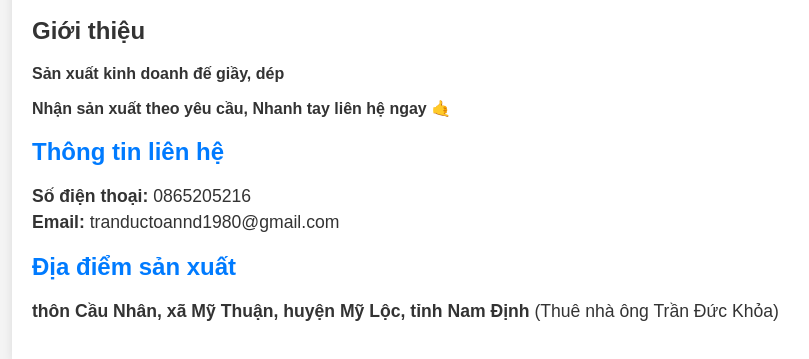
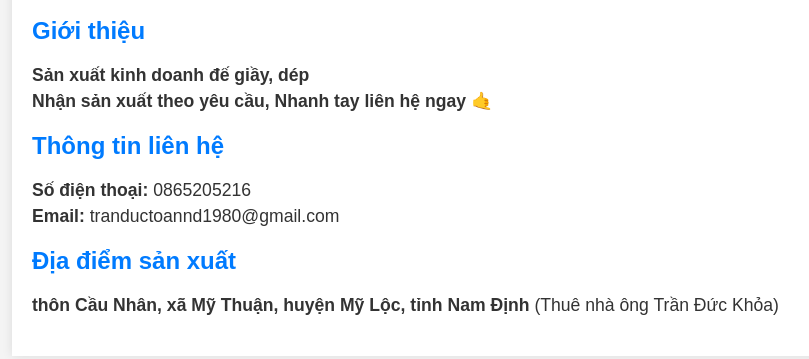
Before and after one commit to mtdatt/test_qr.github.io, a plain HTML site: page index.html in a window 1280 px wide. Shown: the part 225-584 px from the top of the page, without its empty margins (208-1017 px from the left). Drawn offline with Linux system fonts and the light colour scheme.

Commit message:
Update index.html

```diff
--- a/index.html
+++ b/index.html
@@ -43,22 +43,16 @@
             margin: 5px 0;
             font-size: 1.1em;
         }
-        .qr-code {
-            text-align: center;
+        .introduce, .products, .locations {
             margin: 20px 0;
         }
-        .qr-code img {
-            max-width: 200px;
-            height: auto;
+        .introduce h2, .products h2, .locations h2 {
+            color: #007bff;
+            font-size: 1.5em;
         }
-        footer {
-            text-align: center;
-            padding: 10px 0;
-            background-color: #007bff;
-            color: #fff;
-            position: fixed;
-            width: 100%;
-            bottom: 0;
+        .introduce p, .products p, .locations p {
+            margin: 5px 0;
+            font-size: 1.1em;
         }
     </style>
 </head>
```
